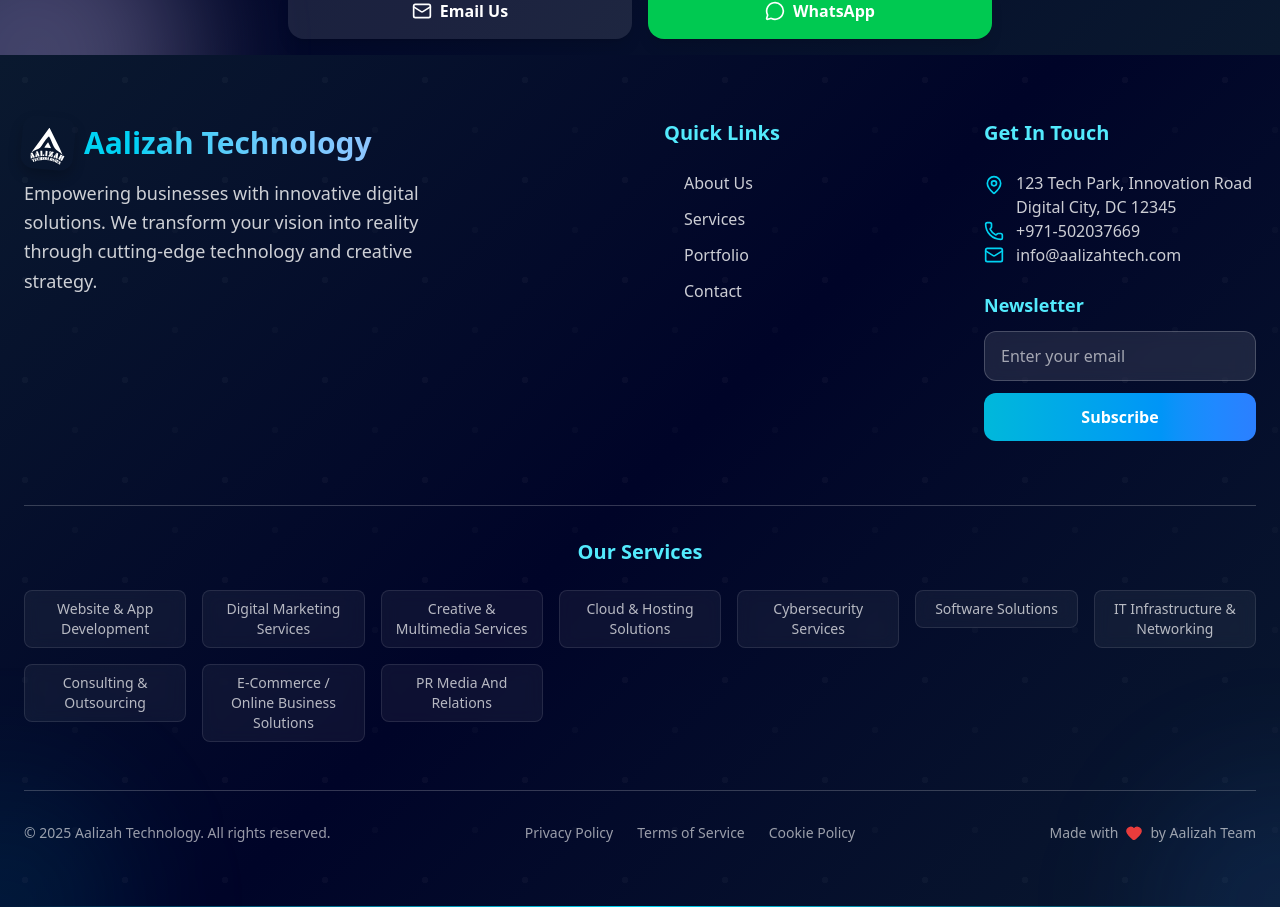
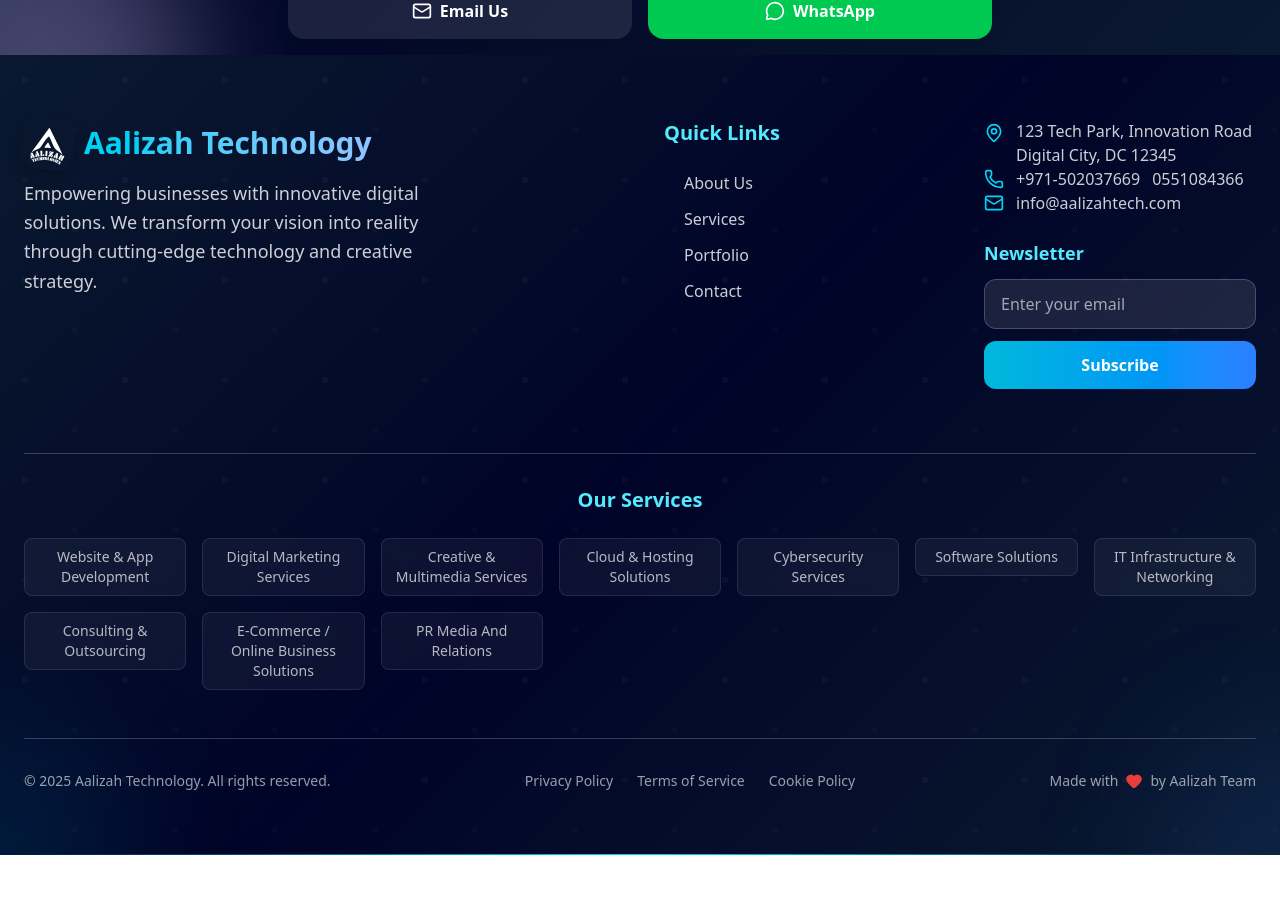
Before and after one commit to Abhishekn1234/frontend_aal, a React (Vite) app in the folder frontend/: page /contact in a window 1280 px wide. Shown: the part 1227-2134 px from the top of the page. After the commit the page ends 2082 px from the top, so only its background shows below. Built offline with nearby package versions, Linux system fonts and the light colour scheme.

Commit message:
chnages in footer

```diff
--- a/frontend/src/components/Layout/Footer/Footer.tsx
+++ b/frontend/src/components/Layout/Footer/Footer.tsx
@@ -184,9 +184,7 @@ const handleNewsletterSubmit = async (e:any) => {
 
             {/* Contact Section */}
             <motion.div variants={fadeUp}>
-              <h4 className="text-xl font-semibold mb-6 text-cyan-300">
-                Get In Touch
-              </h4>
+
 
               <motion.div
                 whileHover={{ translateX: 5 }}
@@ -203,6 +201,7 @@ const handleNewsletterSubmit = async (e:any) => {
               >
                 <Phone size={20} className="text-cyan-400" />
                 <span>+971-502037669</span>
+                <span>0551084366</span>
               </motion.a>
 
               <motion.a
```
